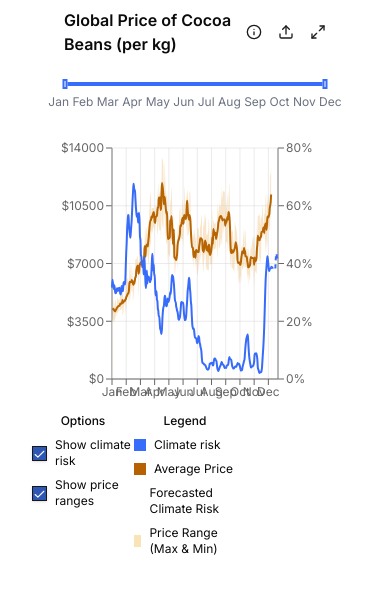
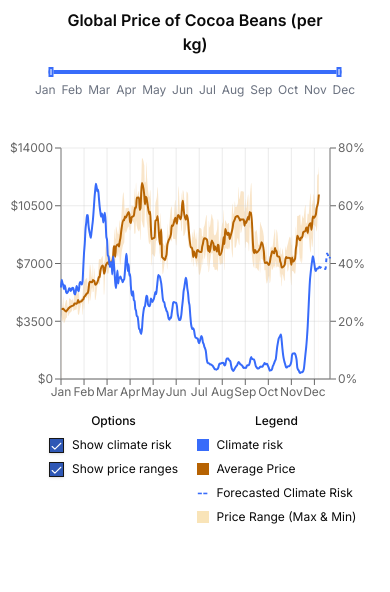
Before and after one commit to RRFayad/helios-project, a Next.js app: page / in a window 390 px wide. Shown: the top 592 px of the page. Built offline with nearby package versions, Linux system fonts and the light colour scheme.

Commit message:
style: Make it responsive for mobile

```diff
--- a/src/components/Chart/ChartContainer.tsx
+++ b/src/components/Chart/ChartContainer.tsx
@@ -9,7 +9,7 @@ function ChartContainer() {
           Weighted Avg price per kg
         </div>
         <div className="flex h-full w-full flex-col items-center justify-center">
-          <div className="h-[301px] w-full">
+          <div className="h-[301px] w-[110vw] md:w-full">
             <Chart />
           </div>
         </div>
--- a/src/components/Chart/Sidebar/Sidebar.tsx
+++ b/src/components/Chart/Sidebar/Sidebar.tsx
@@ -3,7 +3,7 @@ import SidebarChartLegend from "./SidebarChartLegend";
 
 function Sidebar() {
   return (
-    <div className="-mt-4 flex w-[204px] gap-y-[16px] text-[12px] leading-4 md:w-full md:flex-row md:items-start md:justify-center lg:flex-col lg:items-center lg:justify-center">
+    <div className="-mt-4 flex w-full gap-y-[16px] text-[12px] leading-4 md:flex-row md:items-start md:justify-center lg:flex-col lg:items-center lg:justify-center">
       <SidebarOptions />
       <SidebarChartLegend />
     </div>
--- a/src/components/Header/Header.tsx
+++ b/src/components/Header/Header.tsx
@@ -4,11 +4,11 @@ import FullScreenChartModal from "./FullScreenChartModal";
 
 function Header() {
   return (
-    <div className="flex h-8 items-center justify-between px-8">
-      <h1 className="text-base font-semibold">
+    <div className="flex h-8 items-center justify-between px-8 md:flex-row">
+      <h1 className="text-center text-base font-semibold">
         Global Price of Cocoa Beans (per kg)
       </h1>
-      <div className="flex items-center justify-center gap-x-4">
+      <div className="hidden items-center justify-center gap-x-4 md:flex">
         <InfoTooltip />
         <ExportDataBtn />
         <FullScreenChartModal />
--- a/src/components/ui/dual-range-slider.tsx
+++ b/src/components/ui/dual-range-slider.tsx
@@ -21,7 +21,7 @@ const DualRangeSlider = React.forwardRef<
 
   return (
     <div
-      className={`flex flex-col items-center justify-center pt-6 ${className} mx-auto`}
+      className={`flex w-full flex-col items-center justify-center md:w-[90%] md:pt-6 ${className} mx-auto`}
     >
       <SliderPrimitive.Root
         ref={ref}
@@ -55,7 +55,7 @@ const DualRangeSlider = React.forwardRef<
       </SliderPrimitive.Root>
 
       <div
-        className={`relative mt-2 flex w-full justify-between text-xs text-gray-500 ${className}`}
+        className={`relative mt-2 flex w-full justify-around text-xs text-gray-500 lg:justify-between ${className}`}
       >
         {[
           "Jan",
```
